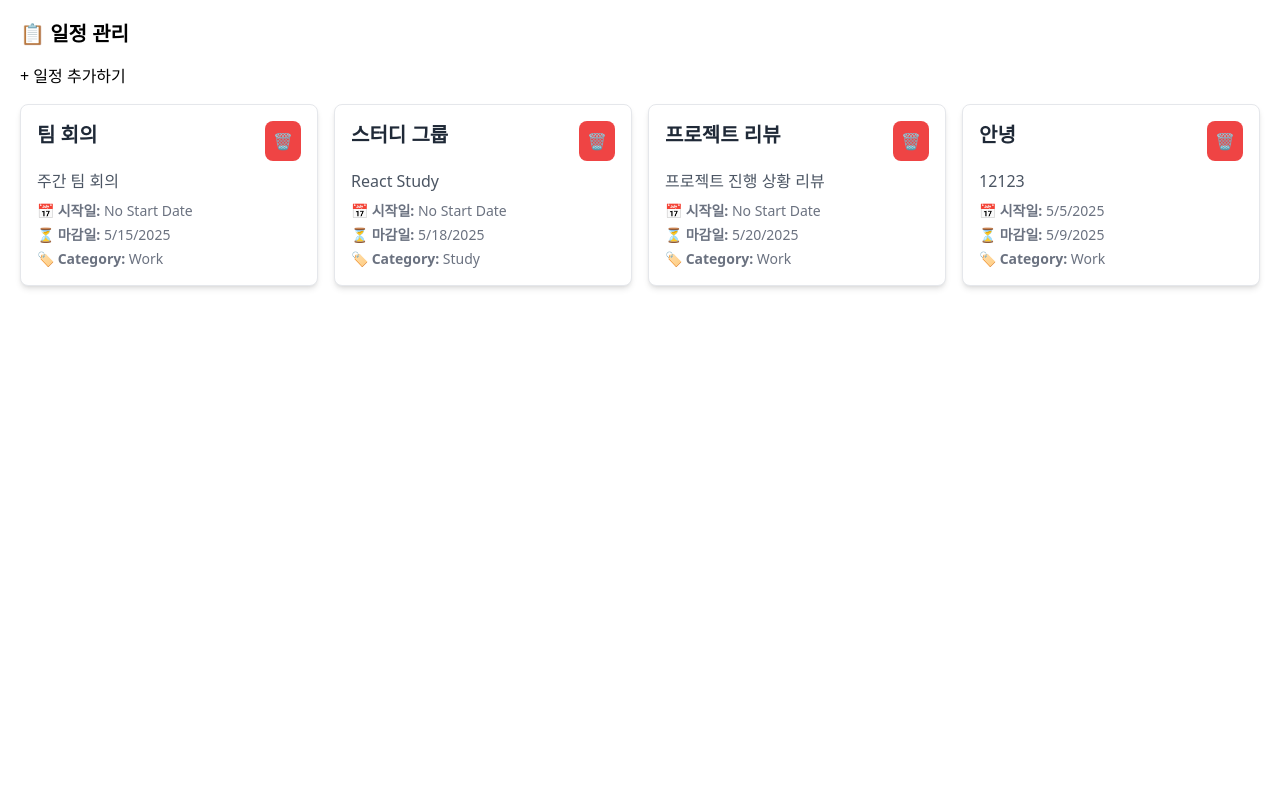
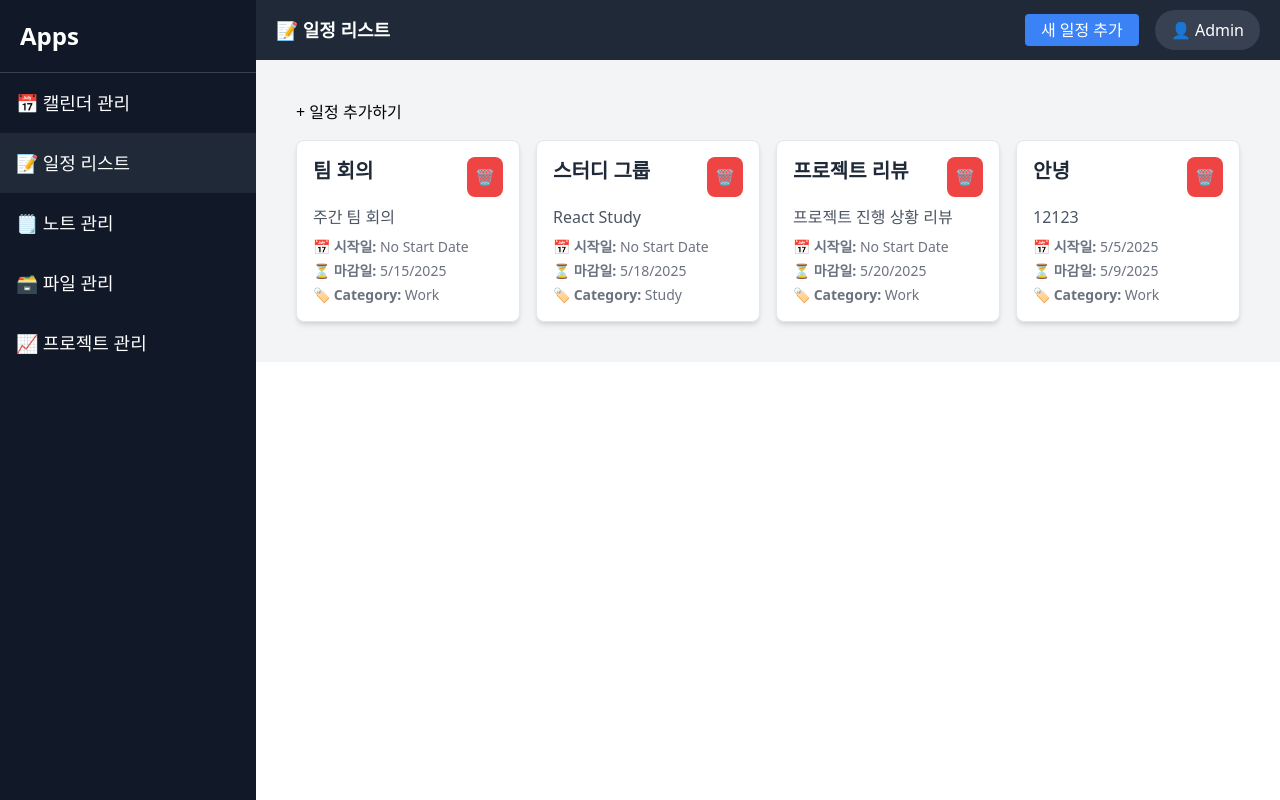
Before and after one commit to Yirgacheffe-Cho/recoil, a React (Create React App) app: page /schedules in a window 1280 px wide. Built offline with nearby package versions, Linux system fonts and the light colour scheme; data requests are answered from the project's data file.

Commit message:
feat: 전체 레이이아웃 수정
탑바 사이드바 개발

```diff
--- a/src/App.tsx
+++ b/src/App.tsx
@@ -1,28 +1,13 @@
-import React, { Suspense } from 'react';
-import {
-  BrowserRouter as Router,
-  Routes,
-  Route,
-  Navigate,
-} from 'react-router-dom';
-import SchedulePage from './pages/SchedulePage';
-import { RecoilRoot } from 'recoil';
-import { ErrorBoundary } from './components/ErrorBoundary';
-import { Loading } from './components/Loading';
+import React from 'react';
+import LayoutStructure from './layout/LayoutStructure';
 
-export default function App() {
+const App = () => {
   return (
-    <RecoilRoot>
-      <ErrorBoundary>
-        <Suspense fallback={<Loading />}>
-          <Router>
-            <Routes>
-              <Route path="/" element={<Navigate to="/schedules" />} />
-              <Route path="/schedules" element={<SchedulePage />} />
-            </Routes>
-          </Router>
-        </Suspense>
-      </ErrorBoundary>
-    </RecoilRoot>
+    <div className="App">
+      {/* 📌 전체 레이아웃을 관리하는 LayoutStructure 컴포넌트 */}
+      <LayoutStructure />
+    </div>
   );
-}
+};
+
+export default App;
--- /dev/null
+++ b/src/layout/LayoutStructure.tsx
@@ -0,0 +1,41 @@
+import React from 'react';
+import {
+  BrowserRouter as Router,
+  Routes,
+  Route,
+  Navigate,
+} from 'react-router-dom';
+import TopBar from './TopBar';
+import Sidebar from './SideBar';
+import CalendarPage from '../pages/CalendarPage';
+import SchedulePage from '../pages/SchedulePage';
+import { RecoilRoot } from 'recoil';
+const LayoutStructure = () => {
+  return (
+    <RecoilRoot>
+      <Router>
+        <div className="flex h-screen">
+          {/* 📌 사이드바 */}
+          <Sidebar />
+
+          {/* 📌 메인 콘텐츠 영역 */}
+          <div className="flex-1 flex flex-col">
+            {/* 📌 상단바 */}
+            <TopBar />
+
+            {/* 📌 페이지 전환 영역 */}
+            <div className="p-5 overflow-auto bg-gray-100">
+              <Routes>
+                <Route path="/" element={<Navigate to="/calendar" />} />
+                <Route path="/calendar" element={<CalendarPage />} />
+                <Route path="/schedules" element={<SchedulePage />} />
+              </Routes>
+            </div>
+          </div>
+        </div>
+      </Router>
+    </RecoilRoot>
+  );
+};
+
+export default LayoutStructure;
--- /dev/null
+++ b/src/layout/SideBar.tsx
@@ -0,0 +1,37 @@
+import React from 'react';
+import { NavLink } from 'react-router-dom';
+
+const Sidebar = () => {
+  const menuItems = [
+    { path: '/calendar', label: '📅 캘린더 관리' },
+    { path: '/schedules', label: '📝 일정 리스트' },
+    { path: '/notes', label: '🗒️ 노트 관리' },
+    { path: '/files', label: '🗃️ 파일 관리' },
+    { path: '/projects', label: '📈 프로젝트 관리' },
+  ];
+
+  return (
+    <div className="w-64 min-w-[250px] h-full bg-gray-900 text-white flex flex-col">
+      <div className="p-5 text-2xl font-bold border-b border-gray-700">
+        Apps
+      </div>
+      <div className="flex-1 overflow-auto">
+        {menuItems.map((item) => (
+          <NavLink
+            key={item.path}
+            to={item.path}
+            className={({ isActive }) =>
+              `block p-4 text-lg hover:bg-gray-800 transition ${
+                isActive ? 'bg-gray-800' : ''
+              }`
+            }
+          >
+            {item.label}
+          </NavLink>
+        ))}
+      </div>
+    </div>
+  );
+};
+
+export default Sidebar;
--- /dev/null
+++ b/src/layout/TopBar.tsx
@@ -0,0 +1,39 @@
+import React from 'react';
+import { useLocation } from 'react-router-dom';
+
+const TopBar = () => {
+  // 📌 현재 경로를 추적하기 위해 useLocation 사용
+  const location = useLocation();
+
+  // 🔍 현재 위치에 따라 타이틀을 설정
+  const getTitle = () => {
+    switch (location.pathname) {
+      case '/calendar':
+        return '📅 캘린더 관리';
+      case '/schedules':
+        return '📝 일정 리스트';
+      case '/notes':
+        return '🗒️ 노트 관리';
+      case '/files':
+        return '🗃️ 파일 관리';
+      case '/projects':
+        return '📈 프로젝트 관리';
+      default:
+        return '📌 Dashboard';
+    }
+  };
+
+  return (
+    <div className="h-14 min-h-[60px] bg-gray-800 text-white flex items-center justify-between px-5">
+      <div className="text-lg font-bold">{getTitle()}</div>
+      <div className="flex items-center gap-4">
+        <button className="bg-blue-500 hover:bg-blue-600 text-white px-4 py-1 rounded">
+          새 일정 추가
+        </button>
+        <div className="bg-gray-700 px-4 py-2 rounded-full">👤 Admin</div>
+      </div>
+    </div>
+  );
+};
+
+export default TopBar;
--- a/src/pages/CalendarPage.tsx
+++ b/src/pages/CalendarPage.tsx
@@ -38,7 +38,6 @@ const CalendarPage = () => {
 
   return (
     <div className="p-5">
-      <h1 className="text-xl font-bold mb-4">📅 캘린더 관리</h1>
       <FullCalendar
         plugins={[dayGridPlugin, interactionPlugin]}
         initialView="dayGridMonth"
--- a/src/pages/SchedulePage.tsx
+++ b/src/pages/SchedulePage.tsx
@@ -41,7 +41,6 @@ export default function SchedulePage() {
   return (
     <Suspense fallback={<Loading />}>
       <div className="p-5">
-        <h1 className="text-xl font-bold mb-4">📋 일정 관리</h1>
         <button onClick={handleAdd} className="btn mb-4">
           + 일정 추가하기
         </button>
```
